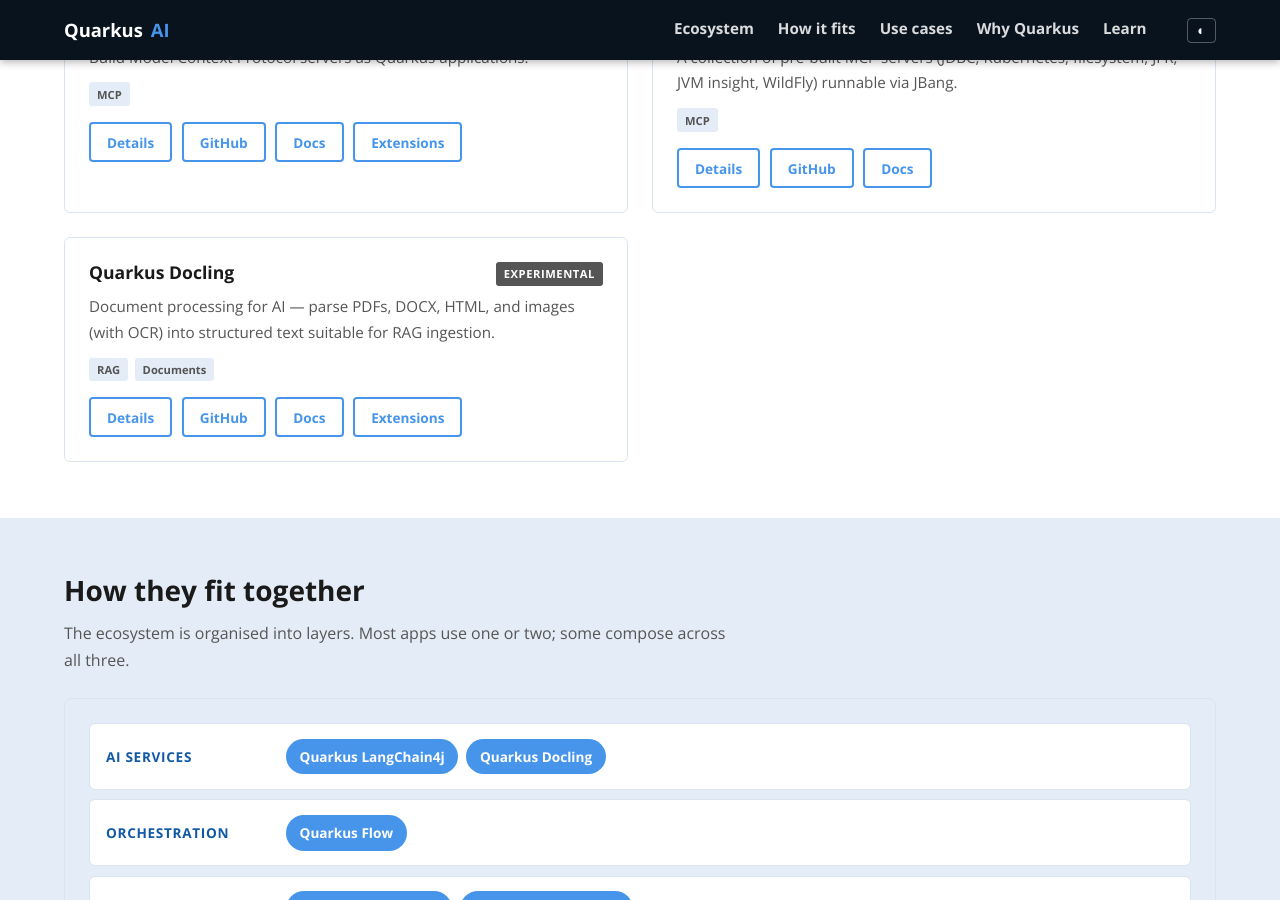
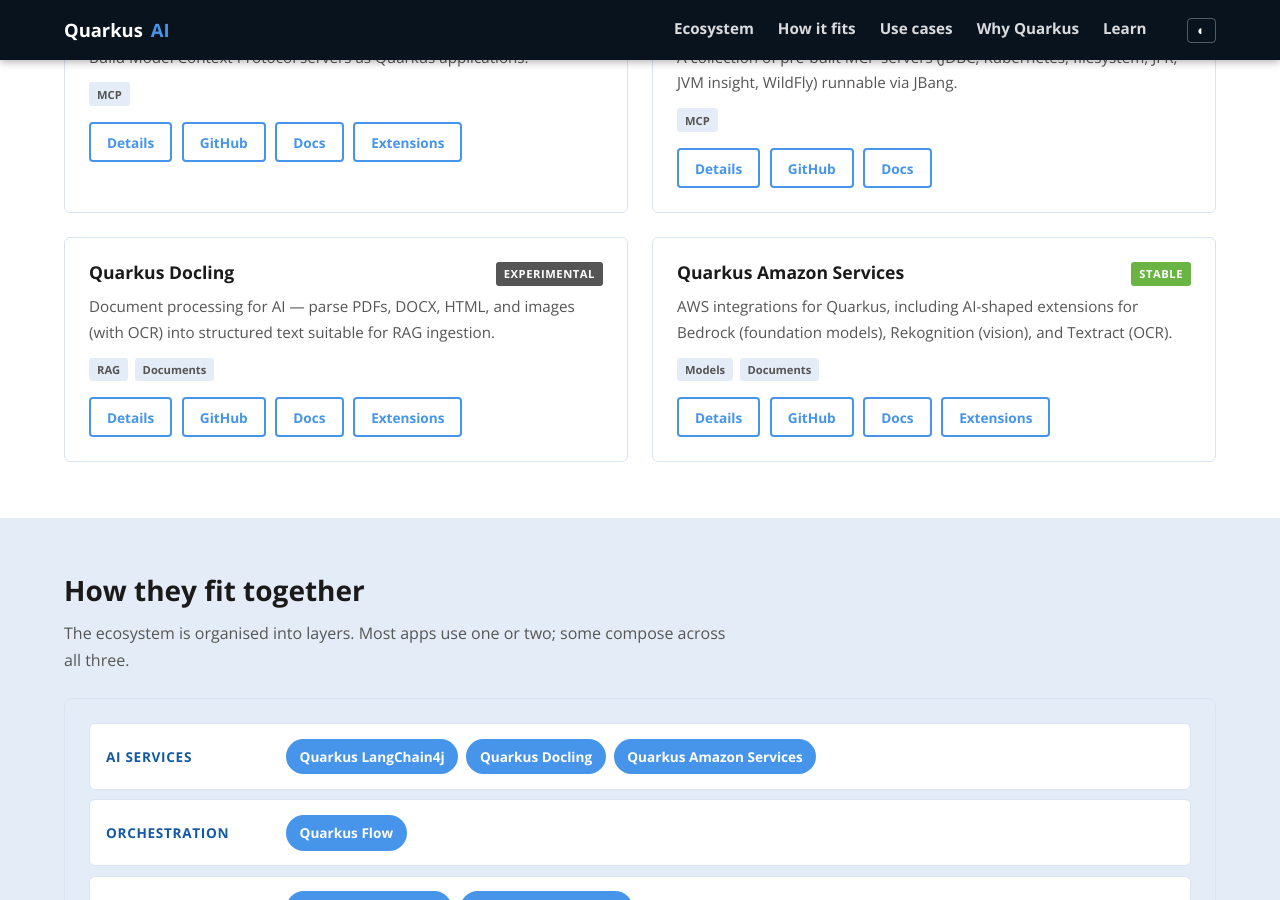
Before and after one commit to Rikkola/quarkus-ai-website, a Jekyll site: the page built from index.html, in a window 1280 px wide and 900 px high, scrolled down 1183 px. Built offline with Jekyll 4.4.1, drawn with Linux system fonts in a browser that asks for light colours.

Commit message:
feat: add Quarkus Amazon Services to the ecosystem

```diff
--- a/_data/ecosystem.yml
+++ b/_data/ecosystem.yml
@@ -46,3 +46,13 @@
   repo: https://github.com/quarkiverse/quarkus-docling
   docs: https://docs.quarkiverse.io/quarkus-docling/dev/index.html
   extension_url: https://quarkus.io/extensions/?categories=AI&search-regex=Docling
+
+- slug: amazon-services
+  name: Quarkus Amazon Services
+  summary: AWS integrations for Quarkus, including AI-shaped extensions for Bedrock (foundation models), Rekognition (vision), and Textract (OCR).
+  layer: ai-services
+  tags: [Models, Documents]
+  maturity: stable
+  repo: https://github.com/quarkiverse/quarkus-amazon-services
+  docs: https://docs.quarkiverse.io/quarkus-amazon-services/dev/index.html
+  extension_url: https://quarkus.io/extensions/?categories=AI&search-regex=Amazon
--- /dev/null
+++ b/_ecosystem/amazon-services.md
@@ -0,0 +1,44 @@
+---
+slug: amazon-services
+name: Quarkus Amazon Services
+summary: AWS integrations for Quarkus, including AI-shaped extensions for Bedrock (foundation models), Rekognition (vision), and Textract (OCR).
+maturity: stable
+tags: [Models, Documents]
+pairs_with: [langchain4j]
+---
+
+## Summary
+
+Quarkus Amazon Services is the umbrella of Quarkus extensions for AWS — most of it (S3, DynamoDB, SQS, Lambda, etc.) is general cloud plumbing rather than AI. The reason it appears here is that the umbrella also ships first-class extensions for AWS's AI services:
+
+- **Bedrock** and **Bedrock Runtime** — foundation models for chat, embeddings, and image generation, usable directly or through LangChain4j as a model provider.
+- **Rekognition** — image and video analysis (labels, faces, moderation).
+- **Textract** — document OCR and structured extraction, useful on the ingestion side of RAG pipelines.
+
+Because every extension in this umbrella shares one consistent Quarkus integration story (CDI client beans, dev services, native compilation), reaching for the AI ones brings the rest of AWS within easy reach if you need it.
+
+## Status
+
+| | |
+|---|---|
+| Maturity | Stable |
+| Repository | [quarkiverse/quarkus-amazon-services](https://github.com/quarkiverse/quarkus-amazon-services) |
+| Documentation | [docs.quarkiverse.io/quarkus-amazon-services/dev](https://docs.quarkiverse.io/quarkus-amazon-services/dev/index.html) |
+| Extensions | [Browse on quarkus.io →](https://quarkus.io/extensions/?categories=AI&search-regex=Amazon) |
+
+## What you can build with it
+
+- **Bedrock-backed AI services** — wire Bedrock models behind a LangChain4j `@RegisterAiService` and get chat, RAG, and tool-calling on top of AWS-hosted foundation models.
+- **Embedding pipelines on AWS** — use Bedrock's embedding models to populate a vector store for retrieval.
+- **Image classification and moderation** — call Rekognition from a Quarkus service for vision tasks, including content moderation pipelines.
+- **Document ingestion with OCR** — extract text and tables from scanned PDFs and images via Textract, then feed the output into a RAG pipeline.
+
+## Quickstart
+
+See the [Quarkus Amazon Services documentation](https://docs.quarkiverse.io/quarkus-amazon-services/dev/index.html) for per-service setup. The [Browse on quarkus.io →](https://quarkus.io/extensions/?categories=AI&search-regex=Amazon) link above lists every AI-tagged extension in the family.
+
+## Where to go next
+
+- [Documentation](https://docs.quarkiverse.io/quarkus-amazon-services/dev/index.html)
+- [Source on GitHub](https://github.com/quarkiverse/quarkus-amazon-services)
+- [LangChain4j Bedrock model provider](https://docs.quarkiverse.io/quarkus-langchain4j/dev/) — combine the two for declarative AI services on Bedrock
--- a/_ecosystem/langchain4j.md
+++ b/_ecosystem/langchain4j.md
@@ -4,7 +4,7 @@
 summary: Declarative AI services, RAG, tool-calling, and MCP client integration built on the LangChain4j library.
 maturity: preview
 tags: [RAG, Agents, MCP, Tool-calling]
-pairs_with: [flow, mcp-server, mcp-servers, docling]
+pairs_with: [flow, mcp-server, mcp-servers, docling, amazon-services]
 ---
 
 ## Summary
```
